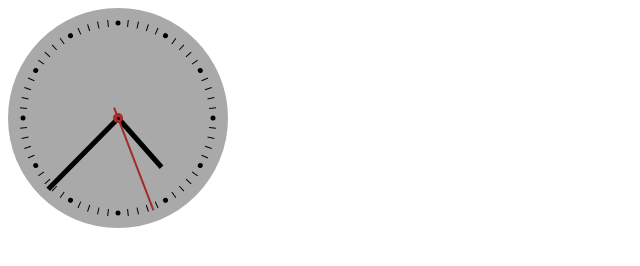
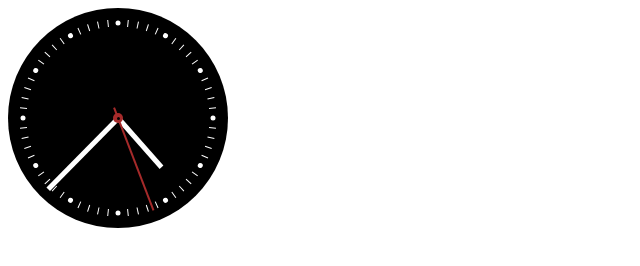
Before and after one commit to geoolson/analog-clock, a website built with Vite: page index.html in a window 1280 px wide. Shown: the whole page, without its empty margins (0-640 px from the left). Built offline with nearby package versions, Linux system fonts and the light colour scheme.

Commit message:
change colors

```diff
--- a/src/style.scss
+++ b/src/style.scss
@@ -5,7 +5,7 @@
   justify-content: center;
   align-items: center;
   border-radius: 50%;
-  background-color: darkgray;
+  background-color: black;
 
   .second-hand {
     position: absolute;
@@ -39,7 +39,7 @@
     animation: rotateMinutes 3600s infinite linear;
     width: 5px;
     height: 100px;
-    background-color: black;
+    background-color: white;
     z-index: 1;
   }
 
@@ -48,14 +48,14 @@
     animation: rotateHours 43200s infinite linear;
     width: 5px;
     height: 65px;
-    background-color: black;
+    background-color: white;
     z-index: 1;
   }
 
   .markers {
     div {
       position: absolute;
-      background-color: black;
+      background-color: white;
       @for $i from 0 through 59 {
         &:nth-child(#{$i + 1}) {
           transform: translate(-50%, -50%) rotate(calc($i * 6deg)) translate(95px);
```
